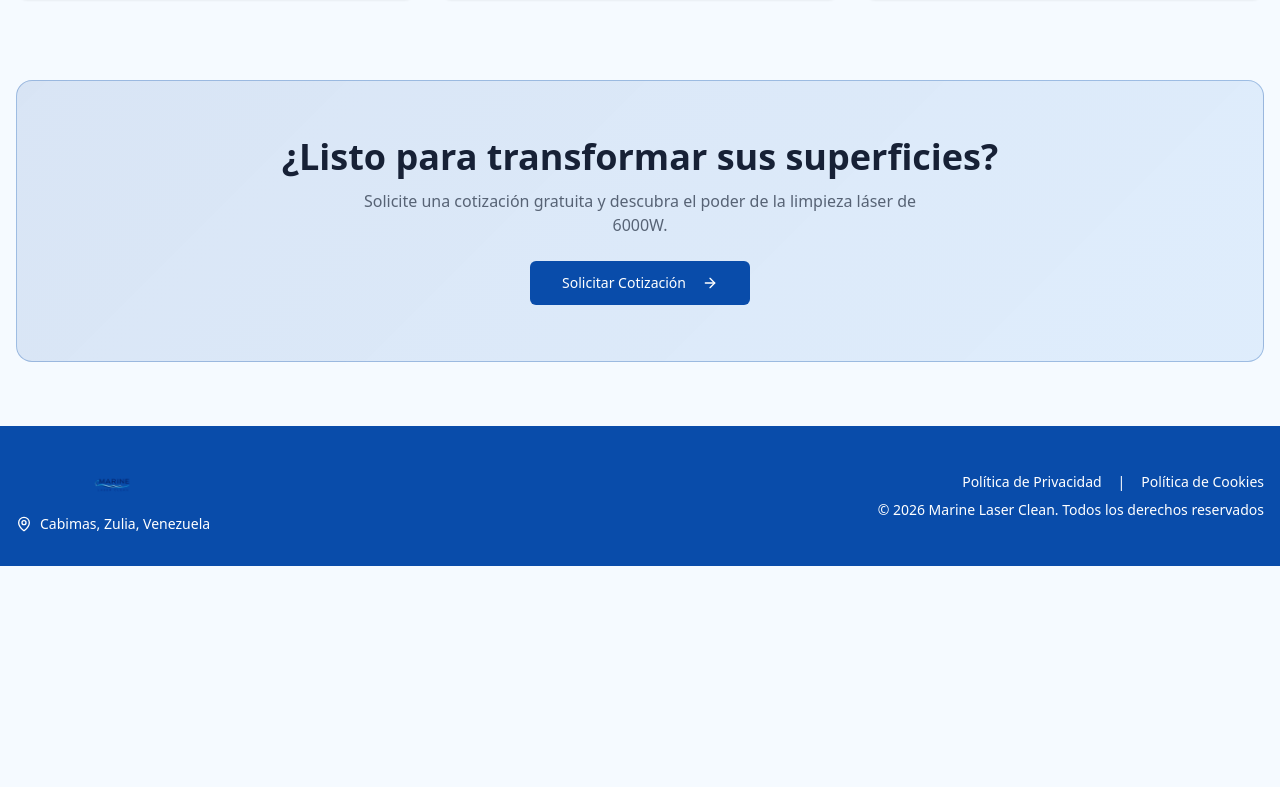
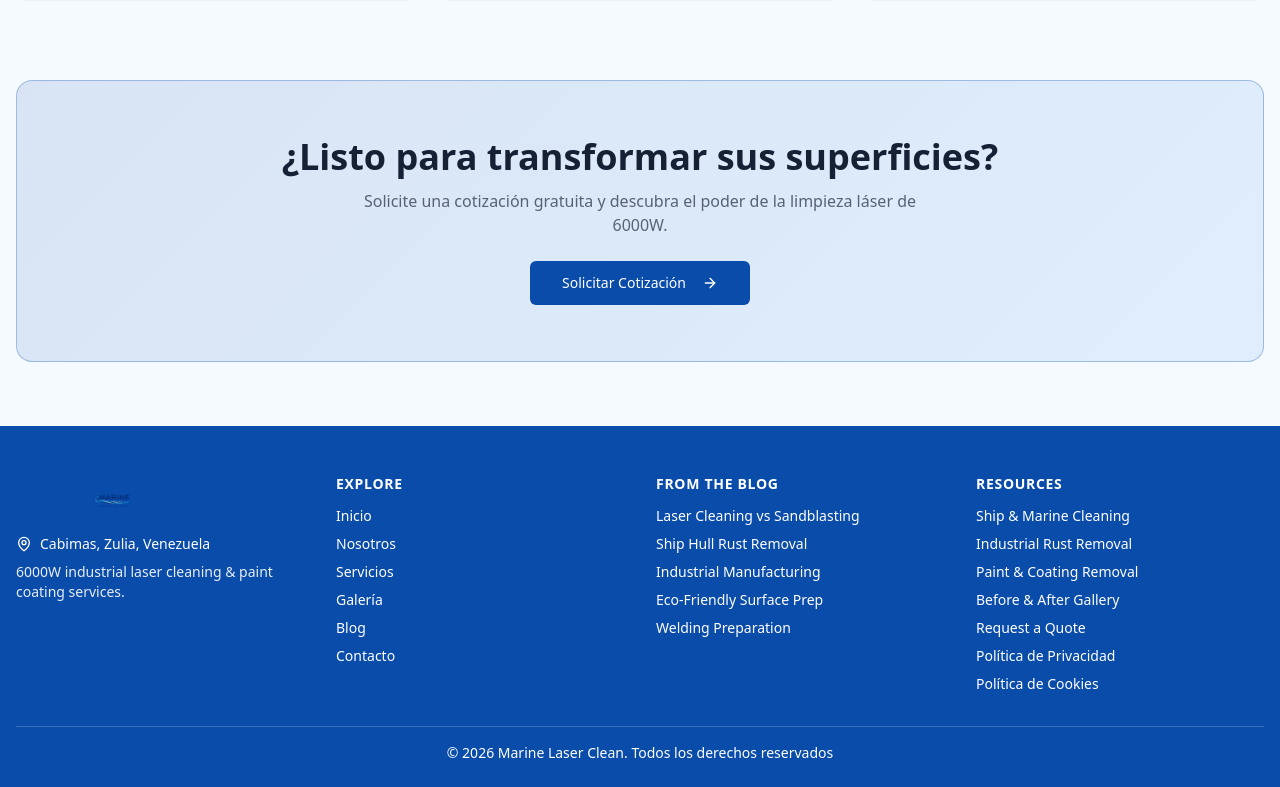
Before and after one commit to xxbattousaixx/marine-laser-shine-11, a React (Vite) app: page /gallery in a window 1280 px wide. Shown: the part 1144-1931 px from the top of the page. Before the commit the page ends 1710 px from the top, so only its background shows below. Built offline with nearby package versions, Linux system fonts and the light colour scheme; the HTML template or start-up script is replaced by a standard one.

Commit message:
Changes
Co-authored-by: xxbattousaixx <25575870+xxbattousaixx@users.noreply.github.com>

```diff
--- a/src/components/Footer.tsx
+++ b/src/components/Footer.tsx
@@ -2,37 +2,94 @@ import { useLanguage } from "@/contexts/LanguageContext";
 import { MapPin } from "lucide-react";
 import { Link } from "react-router-dom";
 import logo from "@/assets/marine-laser-clean-logo.webp";
+
+const popularPosts = [
+  { slug: "laser-cleaning-vs-sandblasting-comparison", label: "Laser Cleaning vs Sandblasting" },
+  { slug: "rust-removal-ship-hull-maintenance", label: "Ship Hull Rust Removal" },
+  { slug: "industrial-laser-cleaning-benefits-manufacturing", label: "Industrial Manufacturing" },
+  { slug: "eco-friendly-surface-preparation-techniques", label: "Eco-Friendly Surface Prep" },
+  { slug: "welding-preparation-laser-cleaning-benefits", label: "Welding Preparation" },
+];
 
 export const Footer = () => {
   const { t } = useLanguage();
   const currentYear = new Date().getFullYear();
 
   return (
-    <footer className="bg-primary text-primary-foreground py-8">
+    <footer className="bg-primary text-primary-foreground pt-12 pb-6">
       <div className="container mx-auto px-4">
-        <div className="flex flex-col gap-6">
-          <div className="flex flex-col md:flex-row items-center justify-between gap-4">
-            <div className="text-center md:text-left">
-              <img src={logo} alt="Marine Laser Clean Logo" className="h-12 mb-2 object-contain mx-auto md:mx-0" width="192" height="48" loading="lazy" />
-              <div className="flex items-center gap-2 justify-center md:justify-start">
-                <MapPin className="h-4 w-4" />
-                <p className="text-sm">{t('footer.location')}</p>
-              </div>
+        <div className="grid grid-cols-1 md:grid-cols-2 lg:grid-cols-4 gap-8 mb-8">
+          {/* Brand */}
+          <div>
+            <img
+              src={logo}
+              alt="Marine Laser Clean Logo"
+              className="h-12 mb-3 object-contain"
+              width="192"
+              height="48"
+              loading="lazy"
+            />
+            <div className="flex items-center gap-2 text-sm mb-2">
+              <MapPin className="h-4 w-4" />
+              <p>{t("footer.location")}</p>
             </div>
+            <p className="text-sm opacity-90">
+              6000W industrial laser cleaning &amp; paint coating services.
+            </p>
+          </div>
 
-            <div className="flex flex-col items-center md:items-end gap-2">
-              <div className="flex items-center gap-4 text-sm">
-                <Link to="/privacy-policy" className="hover:underline transition-colors">
-                  {t('footer.privacy')}
-                </Link>
-                <span>|</span>
-                <Link to="/cookie-policy" className="hover:underline transition-colors">
-                  {t('footer.cookies')}
-                </Link>
-              </div>
-              <p className="text-sm">© {currentYear} {t('footer.company')}. {t('footer.rights')}</p>
-            </div>
-          </div>
+          {/* Sitemap */}
+          <nav aria-label="Footer navigation">
+            <h2 className="font-semibold mb-3 text-sm uppercase tracking-wider">
+              Explore
+            </h2>
+            <ul className="space-y-2 text-sm">
+              <li><Link to="/" className="hover:underline">{t("nav.home")}</Link></li>
+              <li><Link to="/about" className="hover:underline">{t("nav.about")}</Link></li>
+              <li><Link to="/services" className="hover:underline">{t("nav.services")}</Link></li>
+              <li><Link to="/gallery" className="hover:underline">{t("nav.gallery")}</Link></li>
+              <li><Link to="/blog" className="hover:underline">{t("nav.blog")}</Link></li>
+              <li><Link to="/contact" className="hover:underline">{t("nav.contact")}</Link></li>
+            </ul>
+          </nav>
+
+          {/* Popular articles */}
+          <nav aria-label="Popular articles">
+            <h2 className="font-semibold mb-3 text-sm uppercase tracking-wider">
+              From the Blog
+            </h2>
+            <ul className="space-y-2 text-sm">
+              {popularPosts.map((p) => (
+                <li key={p.slug}>
+                  <Link to={`/blog/${p.slug}`} className="hover:underline">
+                    {p.label}
+                  </Link>
+                </li>
+              ))}
+            </ul>
+          </nav>
+
+          {/* Resources */}
+          <nav aria-label="Resources">
+            <h2 className="font-semibold mb-3 text-sm uppercase tracking-wider">
+              Resources
+            </h2>
+            <ul className="space-y-2 text-sm">
+              <li><Link to="/services" className="hover:underline">Ship &amp; Marine Cleaning</Link></li>
+              <li><Link to="/services" className="hover:underline">Industrial Rust Removal</Link></li>
+              <li><Link to="/services" className="hover:underline">Paint &amp; Coating Removal</Link></li>
+              <li><Link to="/gallery" className="hover:underline">Before &amp; After Gallery</Link></li>
+              <li><Link to="/contact" className="hover:underline">Request a Quote</Link></li>
+              <li><Link to="/privacy-policy" className="hover:underline">{t("footer.privacy")}</Link></li>
+              <li><Link to="/cookie-policy" className="hover:underline">{t("footer.cookies")}</Link></li>
+            </ul>
+          </nav>
+        </div>
+
+        <div className="border-t border-primary-foreground/20 pt-4 text-center text-sm">
+          <p>
+            © {currentYear} {t("footer.company")}. {t("footer.rights")}
+          </p>
         </div>
       </div>
     </footer>
```
